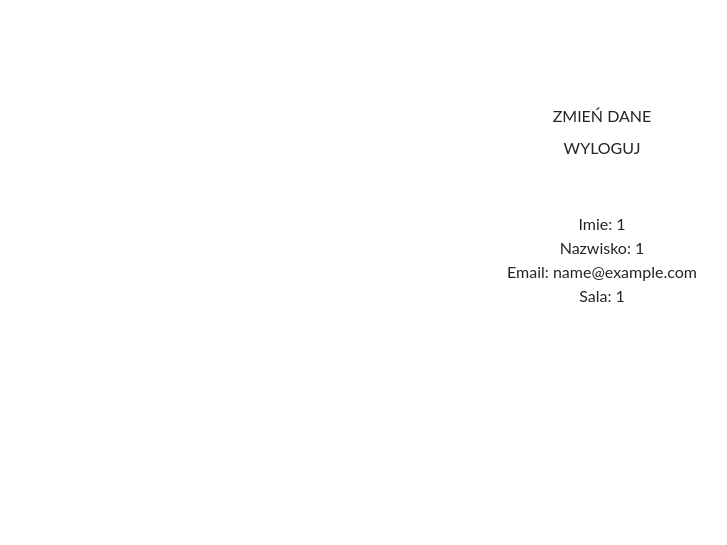
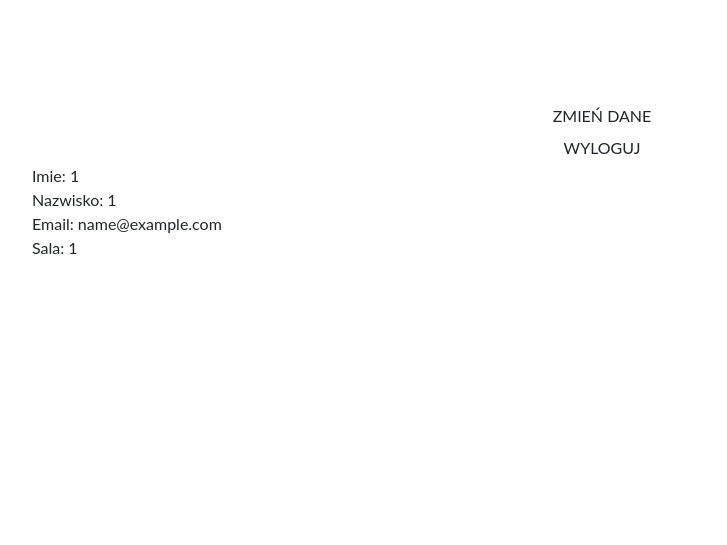
Before and after one commit to szymon-polaczy/e-dziennik, a PHP site: the page made by APLIKACJA INTERNETOWA/php/osoby/wszyscy/profil.php in a window 1280 px wide. Shown: the part 56-601 px from the top of the page, without its empty margins (38-765 px from the left). Run offline with PHP 8.4, Linux system fonts and the light colour scheme; the visitor is signed in with stand-in values (Sample User, id 1).

Commit message:
[content-remake] przebudowałem wyświetlanie informacji

```diff
--- a/APLIKACJA INTERNETOWA/php/osoby/wszyscy/profil.php
+++ b/APLIKACJA INTERNETOWA/php/osoby/wszyscy/profil.php
@@ -21,15 +21,15 @@
     <a class="dropdown-item" href="../wszyscy/zmien_dane.php">ZMIEŃ DANE</a>
     <a class="dropdown-item" href="../wszyscy/zadania/wyloguj.php">WYLOGUJ</a>
 
-    <div>
-      <br /><br />Imie: <span class="wartosc"><?php echo $_SESSION['imie']; ?></span><br />
-      Nazwisko: <span class="wartosc"><?php echo $_SESSION['nazwisko']; ?></span><br />
-      Email: <span class="wartosc"><?php echo $_SESSION['email']; ?></span><br />
+    <div class="container">
+      <div class="row">Imie: <?php echo $_SESSION['imie']; ?></div>
+      <div class="row">Nazwisko: <?php echo $_SESSION['nazwisko']; ?></div>
+      <div class="row">Email: <?php echo $_SESSION['email']; ?></div>
       <?php
         if ($_SESSION['uprawnienia'] == "n")
-          echo 'Sala: <span class="wartosc">'.$_SESSION['sala_nazwa'].'</span><br />';
+          echo '<div class="row">Sala: '.$_SESSION['sala_nazwa'].'</div>';
         else if ($_SESSION['uprawnienia'] == "u")
-          echo 'Klasa: <span class="wartosc">'.$_SESSION['klasa_nazwa'].'</span><br />';
+          echo '<div class="row">Klasa: '.$_SESSION['klasa_nazwa'].'</div>';
       ?>
     </div>
   </main>
```
